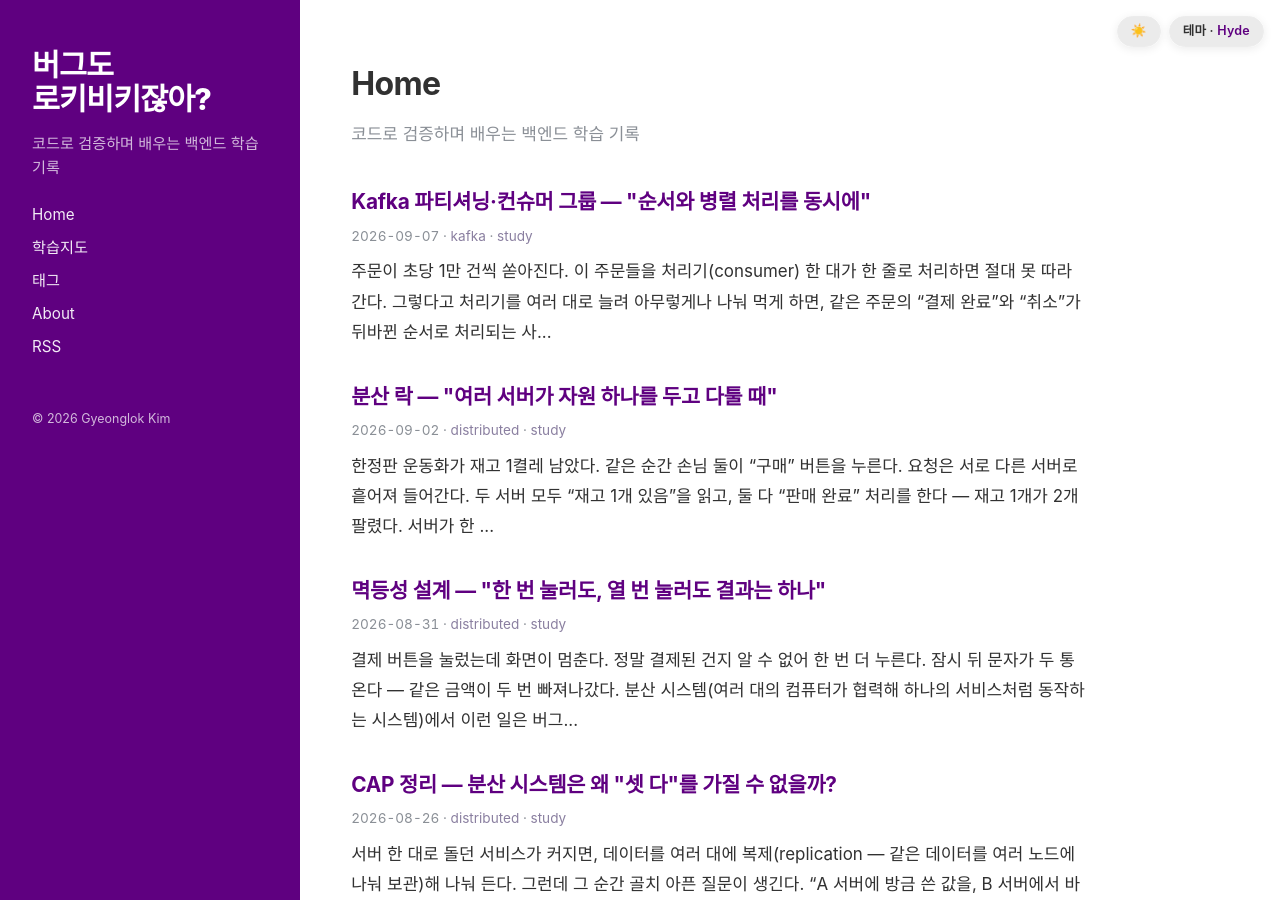
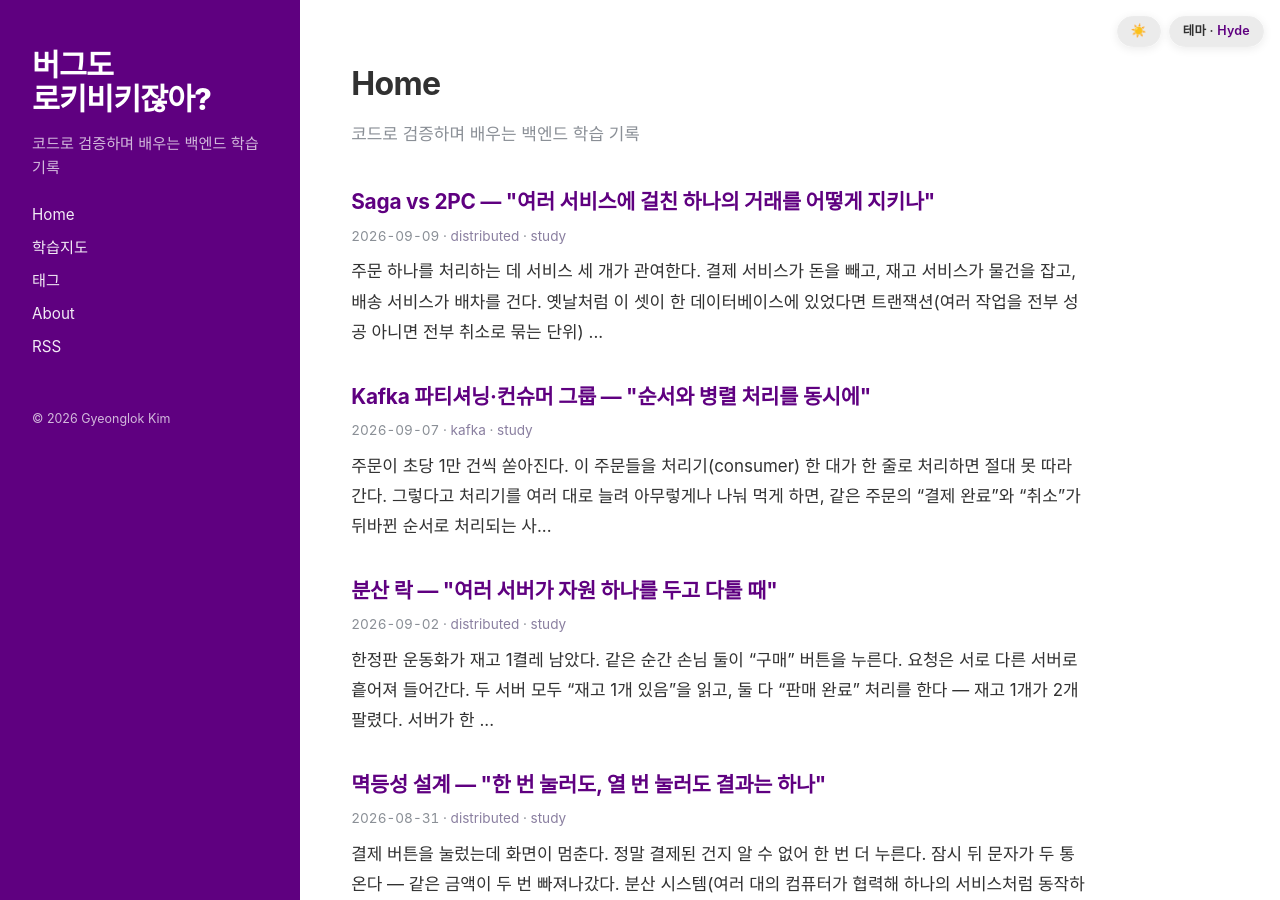
Before and after one commit to Rok93/Rok93.github.io, a Jekyll site: the page built from index.md, in a window 1280 px wide and 900 px high. Built offline with Jekyll 4.4.1, drawn with Linux system fonts in a browser that asks for light colours; some web fonts are replaced; part of the change alters nothing that is shown.

Commit message:
post: Saga vs 2PC — "여러 서비스에 걸친 하나의 거래를 어떻게 지키나" (auto via study-pipeline)

````diff
--- a/_data/roadmap.yml
+++ b/_data/roadmap.yml
@@ -76,8 +76,8 @@ categories:
         url: /2026/09/07/kafka-partition-consumer.html
       - slug: "saga-2pc"
         title: "Saga vs 2PC 분산 트랜잭션"
-        done: false
-        url: null
+        done: true
+        url: /2026/09/09/saga-2pc.html
   - name: "캐시 / 네트워크"
     items:
       - slug: "redis-data-structures"
--- /dev/null
+++ b/_posts/2026-09-09-saga-2pc.md
@@ -0,0 +1,181 @@
+---
+layout: post
+title: 'Saga vs 2PC — "여러 서비스에 걸친 하나의 거래를 어떻게 지키나"'
+date: 2026-09-09 09:00:00 +0900
+image: /assets/img/saga-2pc/hero.jpg
+generated: true
+tags: [distributed, study]
+sanitized: true
+---
+
+주문 하나를 처리하는 데 서비스 세 개가 관여한다. 결제 서비스가 돈을 빼고, 재고 서비스가 물건을 잡고, 배송 서비스가 배차를 건다. 옛날처럼 이 셋이 **한 데이터베이스**에 있었다면 트랜잭션(여러 작업을 *전부 성공 아니면 전부 취소*로 묶는 단위) 하나로 감쌌을 것이다. 그런데 마이크로서비스(microservice — 기능별로 쪼갠 독립 서비스)로 나눠 놓으니 데이터베이스가 셋으로 흩어졌다. **한 트랜잭션으로 묶을 수 없는데, "전부 성공 아니면 전부 취소"는 여전히 지켜야 한다.** 이 문제를 푸는 대표적인 두 방식이 **2PC(Two-Phase Commit — 2단계 커밋)**와 **Saga(사가)**다. 이 글은 둘이 각각 어떻게 동작하는지, 무엇을 얻고 무엇을 포기하는지를 따라간다.
+
+<p style="font-size:13px;color:#5f5a68;background:#faf8fc;border-left:3px solid #b9a9cc;padding:8px 12px;border-radius:6px;margin:16px 0;">📝 이 글에 나오는 서비스·수치·시나리오는 실제 겪은 장애가 아니라, <b>개념을 쉽게 보여주기 위해 지어낸 예시</b>입니다.</p>
+
+<figure style="margin:22px 0;text-align:center;">
+<img src="/assets/img/saga-2pc/hero.jpg" alt="여러 은행 창구가 순차적으로 도장을 찍어 거래를 이어가는 릴레이(Saga)와, 하나의 심판이 모든 창구에 동시에 준비 여부를 묻는 방식(2PC)의 대비" style="max-width:100%;border-radius:12px;">
+<figcaption style="font-size:12px;color:#5f5a68;margin-top:8px;">한 심판이 모두에게 "준비됐나?"를 묻고 한 번에 확정하는 방식(2PC)과, 창구들이 차례로 도장을 찍어 이어가는 방식(Saga).</figcaption>
+</figure>
+
+## 문제부터 — 왜 흩어진 DB는 트랜잭션이 안 되나
+
+**무엇**이 문제인지부터. 하나의 데이터베이스 안에서는 커밋(트랜잭션을 확정 저장) 하나로 여러 작업을 원자적(atomic — 쪼갤 수 없이 전부 아니면 전무)으로 묶을 수 있다. DB 엔진이 로그와 락으로 이를 보장한다.
+
+하지만 결제·재고·배송이 **각자 다른 DB**를 쓰면, 각 DB의 커밋은 자기 것만 책임진다. 결제 DB는 커밋됐는데 재고 DB가 실패하면? 결제 DB는 이미 확정돼서 되돌릴 방법이 없다. **돈은 빠졌는데 물건은 안 잡힌** 상태가 남는다. 이 "부분 성공(partial failure)"을 막는 게 분산 트랜잭션(distributed transaction — 여러 시스템에 걸친 하나의 논리적 거래)의 핵심 과제다.
+
+## 2PC — 심판 한 명이 모두에게 묻고 한 번에 확정한다
+
+**무엇**. 2PC는 **코디네이터(coordinator — 조율자)** 한 명이 참가자(participant — 각 DB/서비스)들을 지휘해 딱 두 단계로 커밋을 맞추는 방식이다.
+
+- **1단계 — 준비(prepare):** 코디네이터가 모든 참가자에게 "커밋할 준비 됐나?"를 묻는다. 각 참가자는 실제로 작업을 해보고 **로그에 적어 잠가둔 뒤** "예(ready)" 또는 "아니오(abort)"로 답한다. 이때 아직 **확정은 안 한다**. 되돌릴 수 있는 상태로 대기만 한다.
+- **2단계 — 커밋/중단(commit/abort):** **모두가 "예"**라고 답했으면 코디네이터가 "전부 커밋" 명령을 내린다. 한 명이라도 "아니오"면 "전부 중단"을 내린다.
+
+**왜** 이렇게 하나. 모든 참가자를 "준비됐지만 아직 확정 전"인 지점에 세워 두면, 그 순간엔 **누구든 커밋도 롤백도 할 수 있다**. 그 상태를 확인한 뒤에만 확정하니 전원이 같은 결정을 따르게 된다.
+
+<!-- diagram: 2pc-flow -->
+<figure style="margin:22px 0;padding:16px;background:#faf8fc;border:1px solid #e4e0ec;border-radius:12px;max-width:470px;">
+<svg style="width:100%;height:auto;display:block;" viewBox="0 0 330 220" role="img" aria-label="코디네이터가 세 참가자에게 준비 요청을 보내고 모두 예로 답하면 커밋 명령을 보내는 2단계 커밋 흐름 도식">
+  <g font-family="ui-sans-serif,system-ui,sans-serif">
+    <text x="165" y="14" text-anchor="middle" fill="#5F0080" font-weight="700" font-size="10">2PC — 준비 → 커밋 두 단계</text>
+    <!-- coordinator -->
+    <rect x="128" y="26" width="74" height="22" rx="4" fill="#5F0080"/><text x="165" y="41" text-anchor="middle" fill="#fff" font-size="8" font-weight="700">코디네이터</text>
+    <!-- participants -->
+    <rect x="26" y="150" width="70" height="20" rx="4" fill="#f3ecf7" stroke="#7d5a9e"/><text x="61" y="164" text-anchor="middle" fill="#1a1720" font-size="8">결제</text>
+    <rect x="130" y="150" width="70" height="20" rx="4" fill="#f3ecf7" stroke="#7d5a9e"/><text x="165" y="164" text-anchor="middle" fill="#1a1720" font-size="8">재고</text>
+    <rect x="234" y="150" width="70" height="20" rx="4" fill="#f3ecf7" stroke="#7d5a9e"/><text x="269" y="164" text-anchor="middle" fill="#1a1720" font-size="8">배송</text>
+    <!-- phase1 arrows down -->
+    <line x1="150" y1="48" x2="61" y2="150" stroke="#7d5a9e" stroke-width="1"/>
+    <line x1="165" y1="48" x2="165" y2="150" stroke="#7d5a9e" stroke-width="1"/>
+    <line x1="180" y1="48" x2="269" y2="150" stroke="#7d5a9e" stroke-width="1"/>
+    <text x="60" y="96" text-anchor="middle" fill="#5f5a68" font-size="7">① 준비됐나?</text>
+    <!-- phase2 -->
+    <text x="165" y="196" text-anchor="middle" fill="#1f7a4d" font-size="8" font-weight="700">모두 "예" → ② 전부 커밋</text>
+    <text x="165" y="210" text-anchor="middle" fill="#b23a00" font-size="8" font-weight="700">한 명 "아니오" → 전부 중단</text>
+  </g>
+</svg>
+<figcaption style="font-size:12px;color:#5f5a68;margin-top:8px;">1단계에서 전원이 "준비 완료"로 잠긴 뒤, 2단계에서 코디네이터가 한 번에 커밋 또는 중단을 지시한다.</figcaption>
+</figure>
+
+**2PC의 대가.** 강력하지만 값이 비싸다.
+
+- **잠금이 오래 걸린다(blocking).** 1단계에서 자원을 잠근 뒤 2단계 명령이 올 때까지 **계속 잠긴 채로 대기**한다. 참가자가 많거나 느리면 락 유지 시간이 길어져 처리량이 떨어진다.
+- **코디네이터가 단일 장애점.** 1단계 뒤 코디네이터가 죽으면, 참가자들은 "커밋해야 하나 롤백해야 하나"를 모른 채 **잠긴 상태로 멈춘다(in-doubt)**. 이 취약점이 2PC를 대규모 마이크로서비스에서 꺼리게 만드는 핵심 이유다.
+
+## Saga — 도장을 차례로 찍고, 틀리면 되감는다
+
+**무엇**. Saga는 하나의 큰 거래를 **여러 개의 로컬 트랜잭션(local transaction — 서비스 하나가 자기 DB에서 바로 커밋하는 작은 트랜잭션)**으로 쪼갠다. 각 단계는 **바로 커밋**한다 — 잠가두지 않는다. 대신 어느 단계가 실패하면, 이미 커밋된 앞 단계들을 **보상 트랜잭션(compensating transaction — 앞의 작업을 되돌리는 반대 작업)**으로 하나씩 취소한다.
+
+**왜** 되돌리는 방식을 쓰나. 흩어진 DB는 남의 커밋을 물리적으로 롤백할 수 없다. 그래서 "롤백" 대신 **의미상 반대되는 새 작업**으로 상쇄한다. 결제 커밋을 못 지우니 **환불**을 하고, 재고 차감을 못 지우니 **재고 복원**을 한다. 결과적으로 없던 일처럼 만든다.
+
+예를 들어 주문 Saga의 정상 흐름과 실패 흐름은 이렇다.
+
+- 정상: `결제 승인 → 재고 차감 → 배송 배차` (세 로컬 트랜잭션 각각 커밋)
+- 배송에서 실패: `배송 실패 → 재고 복원(보상) → 결제 환불(보상)` — **역순으로** 되감는다.
+
+<!-- diagram: saga-compensation -->
+<figure style="margin:22px 0;padding:16px;background:#faf8fc;border:1px solid #e4e0ec;border-radius:12px;max-width:470px;">
+<svg style="width:100%;height:auto;display:block;" viewBox="0 0 330 200" role="img" aria-label="결제 재고 배송을 순서대로 커밋하다 배송에서 실패하면 재고 복원과 결제 환불로 역순 보상하는 사가 흐름 도식">
+  <g font-family="ui-sans-serif,system-ui,sans-serif">
+    <text x="165" y="14" text-anchor="middle" fill="#5F0080" font-weight="700" font-size="10">Saga — 차례로 커밋, 실패 시 역순 보상</text>
+    <!-- forward -->
+    <rect x="20" y="34" width="80" height="22" rx="4" fill="#e8f3ec" stroke="#1f7a4d"/><text x="60" y="49" text-anchor="middle" fill="#1a1720" font-size="8">결제 승인 ✓</text>
+    <rect x="125" y="34" width="80" height="22" rx="4" fill="#e8f3ec" stroke="#1f7a4d"/><text x="165" y="49" text-anchor="middle" fill="#1a1720" font-size="8">재고 차감 ✓</text>
+    <rect x="230" y="34" width="80" height="22" rx="4" fill="#fbe9e0" stroke="#b23a00"/><text x="270" y="49" text-anchor="middle" fill="#b23a00" font-size="8">배송 실패 ✗</text>
+    <line x1="100" y1="45" x2="123" y2="45" stroke="#1f7a4d" stroke-width="1.2" marker-end="url(#ok)"/>
+    <line x1="205" y1="45" x2="228" y2="45" stroke="#7d5a9e" stroke-width="1.2" marker-end="url(#ok)"/>
+    <!-- compensation -->
+    <text x="270" y="86" text-anchor="middle" fill="#b23a00" font-size="8" font-weight="700">보상 시작 ↓</text>
+    <rect x="125" y="100" width="80" height="22" rx="4" fill="#fbe9e0" stroke="#b23a00"/><text x="165" y="115" text-anchor="middle" fill="#b23a00" font-size="8">재고 복원 ↩</text>
+    <rect x="20" y="100" width="80" height="22" rx="4" fill="#fbe9e0" stroke="#b23a00"/><text x="60" y="115" text-anchor="middle" fill="#b23a00" font-size="8">결제 환불 ↩</text>
+    <line x1="230" y1="111" x2="207" y2="111" stroke="#b23a00" stroke-width="1.2" marker-end="url(#bad)"/>
+    <line x1="125" y1="111" x2="102" y2="111" stroke="#b23a00" stroke-width="1.2" marker-end="url(#bad)"/>
+    <text x="165" y="160" text-anchor="middle" fill="#5f5a68" font-size="8">각 단계는 즉시 커밋 → 잠금 없음</text>
+    <text x="165" y="178" text-anchor="middle" fill="#5f5a68" font-size="8">되돌림은 롤백이 아니라 "반대 작업"</text>
+    <defs>
+      <marker id="ok" markerWidth="6" markerHeight="6" refX="5" refY="3" orient="auto"><path d="M0,0 L6,3 L0,6 Z" fill="#1f7a4d"/></marker>
+      <marker id="bad" markerWidth="6" markerHeight="6" refX="5" refY="3" orient="auto"><path d="M0,0 L6,3 L0,6 Z" fill="#b23a00"/></marker>
+    </defs>
+  </g>
+</svg>
+<figcaption style="font-size:12px;color:#5f5a68;margin-top:8px;">앞 단계는 이미 커밋됐으므로 롤백이 아니라 환불·복원 같은 "반대 작업"으로 되감는다.</figcaption>
+</figure>
+
+## Saga를 조율하는 두 방식 — 오케스트레이션 vs 코레오그래피
+
+Saga에서 "다음에 뭘 할지, 실패하면 뭘 되감을지"를 **누가 결정하느냐**로 두 스타일이 갈린다.
+
+- **오케스트레이션(orchestration — 지휘형):** **오케스트레이터(orchestrator)**라는 중앙 조율자가 "결제 해라 → (성공) 재고 잡아라 → (실패) 결제 환불해라" 식으로 각 단계를 명령한다. 흐름이 한 곳에 모여 **추적·디버깅이 쉽다**. 대신 조율자 코드가 무거워진다.
+- **코레오그래피(choreography — 안무형):** 중앙 지휘자가 없다. 각 서비스가 **이벤트(event — "결제됨" 같은 사실 통지)**를 발행하고, 다음 서비스가 그 이벤트를 듣고 알아서 자기 일을 한다. 서비스 간 결합이 느슨하지만, 전체 흐름이 여러 서비스에 흩어져 **"지금 어디까지 됐지"를 파악하기 어렵다**.
+
+**이 코드가 하는 일:** 오케스트레이션 방식에서 배송 단계가 실패했을 때, 앞서 성공한 단계들을 역순으로 보상 호출하는 뼈대다.
+
+```java
+// 오케스트레이터가 단계를 순서대로 실행하고, 실패하면 완료된 단계만 역순 보상
+List<Step> completed = new ArrayList<>();
+try {
+    payment.charge(order);   completed.add(PAYMENT);  // 각 단계는 자기 DB에 즉시 커밋
+    stock.reserve(order);    completed.add(STOCK);
+    delivery.dispatch(order); completed.add(DELIVERY); // 여기서 예외 발생 가정
+} catch (Exception e) {
+    // 완료된 단계만, 실행의 역순으로 되감는다
+    Collections.reverse(completed);
+    for (Step s : completed) {
+        switch (s) {
+            case DELIVERY -> delivery.cancel(order);  // 배송 취소
+            case STOCK    -> stock.restore(order);    // 재고 복원(보상)
+            case PAYMENT  -> payment.refund(order);   // 결제 환불(보상)
+        }
+    }
+}
+```
+
+## Saga가 포기하는 것 — 격리성과 "잠깐 어긋난 상태"
+
+Saga는 잠금을 안 하는 대신 **격리성(isolation — 동시에 도는 다른 거래가 중간 상태를 못 보게 막는 성질)**을 포기한다. 결제는 커밋됐는데 배송 보상이 아직 안 끝난 **그 잠깐 사이**, 다른 거래가 "결제는 됐고 배송은 취소 중인" 어정쩡한 상태를 볼 수 있다. 이걸 최종 일관성(eventual consistency — 지금 당장은 어긋나 있어도 시간이 지나면 결국 맞춰지는 상태)이라 부른다.
+
+그래서 Saga 설계에는 두 가지가 거의 필수다.
+
+- **멱등성(idempotency — 같은 요청을 여러 번 받아도 결과가 한 번과 같은 성질).** 이벤트가 재전송되거나 보상이 두 번 불릴 수 있어, 각 단계와 보상이 중복 실행에도 안전해야 한다.
+- **보상 가능 설계.** "이미 발송된 물건"처럼 되돌릴 수 없는 작업은 Saga 뒤쪽에 배치하거나, 아예 취소 가능한 형태(예: 발송 전 대기)로 바꿔야 한다.
+
+## 언제 무엇을 — 한눈에 비교
+
+<!-- diagram: compare-table -->
+<figure style="margin:22px 0;padding:16px;background:#faf8fc;border:1px solid #e4e0ec;border-radius:12px;max-width:470px;">
+<svg style="width:100%;height:auto;display:block;" viewBox="0 0 330 200" role="img" aria-label="2PC와 Saga를 일관성 잠금 장애내성 확장성 기준으로 비교하는 표 도식">
+  <g font-family="ui-sans-serif,system-ui,sans-serif" font-size="8">
+    <text x="165" y="14" text-anchor="middle" fill="#5F0080" font-weight="700" font-size="10">2PC vs Saga</text>
+    <line x1="20" y1="24" x2="310" y2="24" stroke="#e4e0ec"/>
+    <text x="120" y="40" text-anchor="middle" fill="#5F0080" font-weight="700">2PC</text>
+    <text x="245" y="40" text-anchor="middle" fill="#5F0080" font-weight="700">Saga</text>
+    <!-- rows -->
+    <text x="18" y="64" fill="#5f5a68">일관성</text>
+    <text x="120" y="64" text-anchor="middle" fill="#1f7a4d">강한 일관성</text>
+    <text x="245" y="64" text-anchor="middle" fill="#b23a00">최종 일관성</text>
+    <text x="18" y="90" fill="#5f5a68">잠금</text>
+    <text x="120" y="90" text-anchor="middle" fill="#b23a00">길게 잠금</text>
+    <text x="245" y="90" text-anchor="middle" fill="#1f7a4d">잠금 없음</text>
+    <text x="18" y="116" fill="#5f5a68">장애 내성</text>
+    <text x="120" y="116" text-anchor="middle" fill="#b23a00">코디네이터 단일점</text>
+    <text x="245" y="116" text-anchor="middle" fill="#1f7a4d">서비스 독립</text>
+    <text x="18" y="142" fill="#5f5a68">확장성</text>
+    <text x="120" y="142" text-anchor="middle" fill="#b23a00">낮음</text>
+    <text x="245" y="142" text-anchor="middle" fill="#1f7a4d">높음</text>
+    <text x="18" y="168" fill="#5f5a68">복잡도</text>
+    <text x="120" y="168" text-anchor="middle" fill="#1f7a4d">단순(개념)</text>
+    <text x="245" y="168" text-anchor="middle" fill="#b23a00">보상 로직 필요</text>
+    <line x1="20" y1="180" x2="310" y2="180" stroke="#e4e0ec"/>
+    <text x="165" y="194" text-anchor="middle" fill="#5f5a68" font-size="7">초록=유리, 주황=대가</text>
+  </g>
+</svg>
+<figcaption style="font-size:12px;color:#5f5a68;margin-top:8px;">2PC는 강한 일관성을 대가로 잠금·단일 장애점을 지고, Saga는 확장성을 얻는 대신 최종 일관성과 보상 로직을 감수한다.</figcaption>
+</figure>
+
+정리하면 선택 기준은 이렇다.
+
+- **참가자가 적고, 짧은 시간에 강한 일관성이 꼭 필요하며, 잠금 대기를 감당할 수 있다** → 2PC가 개념적으로 단순하다. (단일 조직 내 소수 DB 등)
+- **참가자가 많고, 오래 걸리는 거래이며, 각 서비스의 독립성과 확장성이 중요하다** → Saga. 대부분의 마이크로서비스 환경이 여기에 해당해, 실무에서는 Saga가 기본 선택지가 되는 경우가 많다.
+
+## 한 줄 교훈
+
+**2PC는 "모두 잠그고 한 번에 확정"으로 강한 일관성을 사고, Saga는 "차례로 커밋하고 틀리면 되감기"로 확장성을 산다.** 흩어진 DB에서 롤백은 공짜가 아니다 — 잠금으로 값을 치르거나, 보상 로직으로 값을 치른다. 어느 쪽을 낼지가 곧 설계 결정이다.
````
Also changed, not shown: assets/img/saga-2pc/hero.jpg (added).
